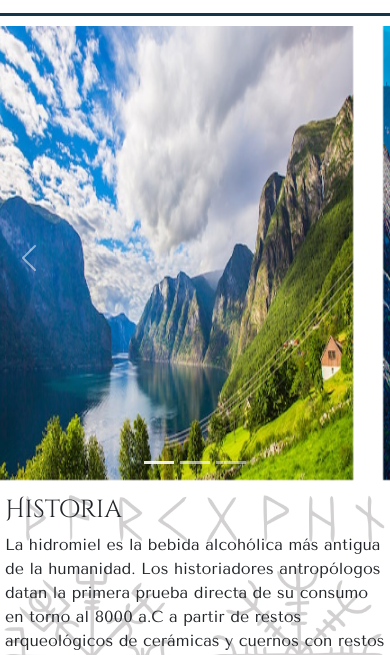
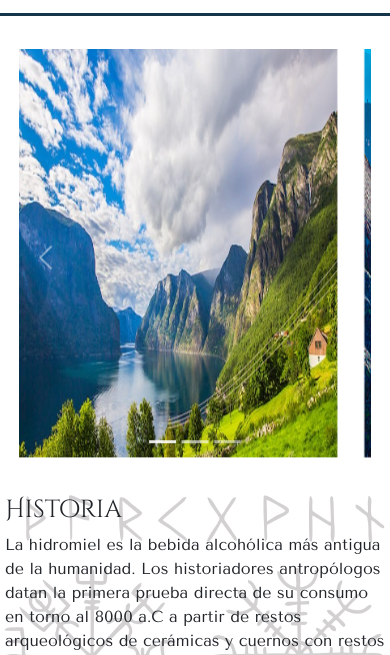
Before and after one commit to javigaitan/freyrHidromielWeb, a plain HTML site: page index.html in a window 390 px wide. Shown: the part 445-1100 px from the top of the page. Drawn offline with nearby package versions, Linux system fonts and the light colour scheme; files whose address does not match are found by name.

Commit message:
agrego media para carrusel1

```diff
--- a/estilos/estilos.css
+++ b/estilos/estilos.css
@@ -12,7 +12,12 @@ a{
  h1{
      font-size: 50px;}
 
- h1, h2, h3, h4, h5, h6{
+ h1,
+ h2,
+ h3,
+ h4,
+ h5,
+ h6{
      font-family: 'Cinzel Decorative', cursive;}
 
 
@@ -170,6 +175,11 @@ a{
     grid-auto-rows: 100px;
     padding: 5px;}
 
+.carruselAdaptado{
+    transform: scale(0.9);
+    display: flex;
+    justify-content: center; }
+
 .produccionCaja{
     display: flex;
     flex-direction: column;}
--- a/index.html
+++ b/index.html
@@ -56,7 +56,7 @@
     </header>
 
     <section>
-        <div>
+        <div class="carruselAdaptado">
 
             <div id="carouselExampleIndicators" class="carousel slide" data-bs-ride="carousel">
                 <div class="carousel-indicators">
```
